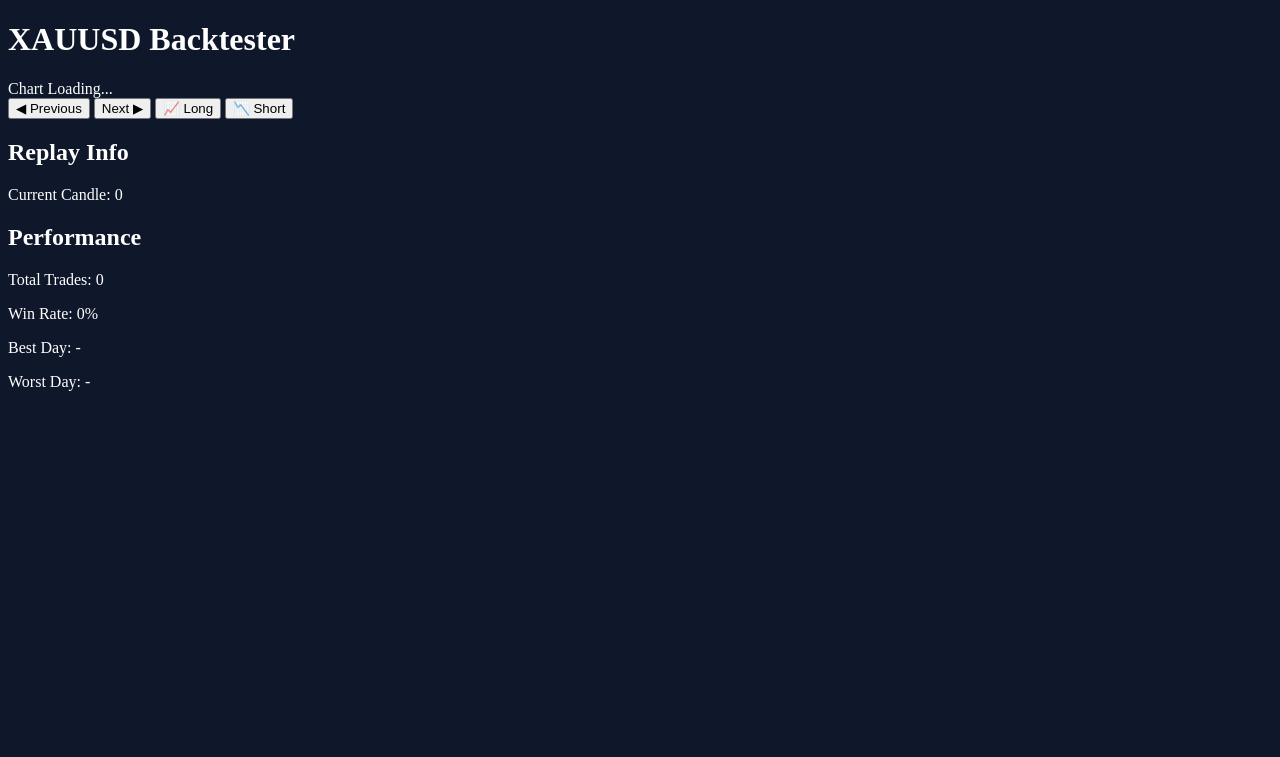
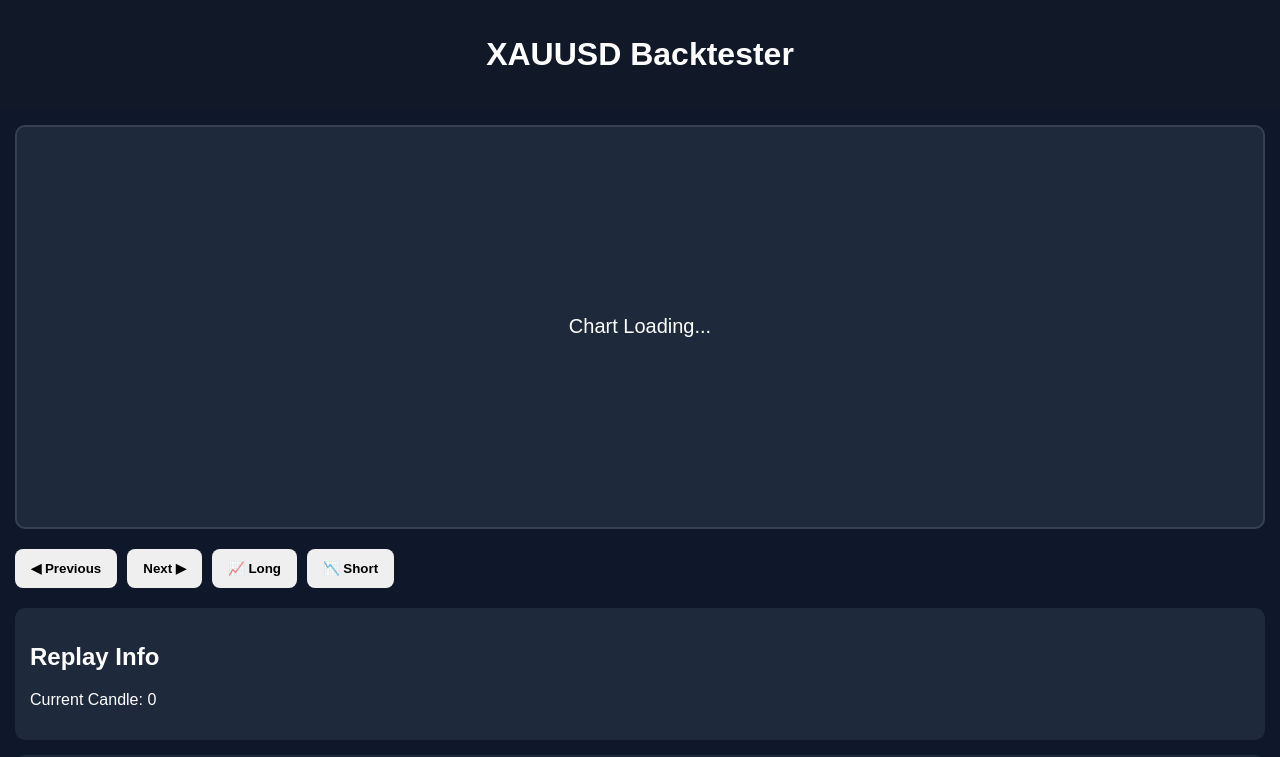
Before and after one commit to Kushalreddy-source/xau-backtester, a plain HTML site: page index.html in a window 1280 px wide. Shown: the top 757 px of the page. Drawn offline with Linux system fonts and the light colour scheme.

Commit message:
Update style.css

```diff
--- a/style.css
+++ b/style.css
@@ -1,4 +1,50 @@
 body{
+    margin:0;
     background:#0f172a;
     color:white;
+    font-family:Arial,sans-serif;
 }
+
+header{
+    background:#111827;
+    padding:15px;
+    text-align:center;
+}
+
+.container{
+    padding:15px;
+}
+
+#chart{
+    height:400px;
+    background:#1e293b;
+    border:2px solid #374151;
+    border-radius:10px;
+    margin-bottom:20px;
+    display:flex;
+    justify-content:center;
+    align-items:center;
+    font-size:20px;
+}
+
+.controls{
+    display:flex;
+    gap:10px;
+    flex-wrap:wrap;
+    margin-bottom:20px;
+}
+
+button{
+    padding:12px 16px;
+    border:none;
+    border-radius:8px;
+    cursor:pointer;
+    font-weight:bold;
+}
+
+.stats{
+    background:#1e293b;
+    padding:15px;
+    border-radius:10px;
+    margin-bottom:15px;
+}
```
